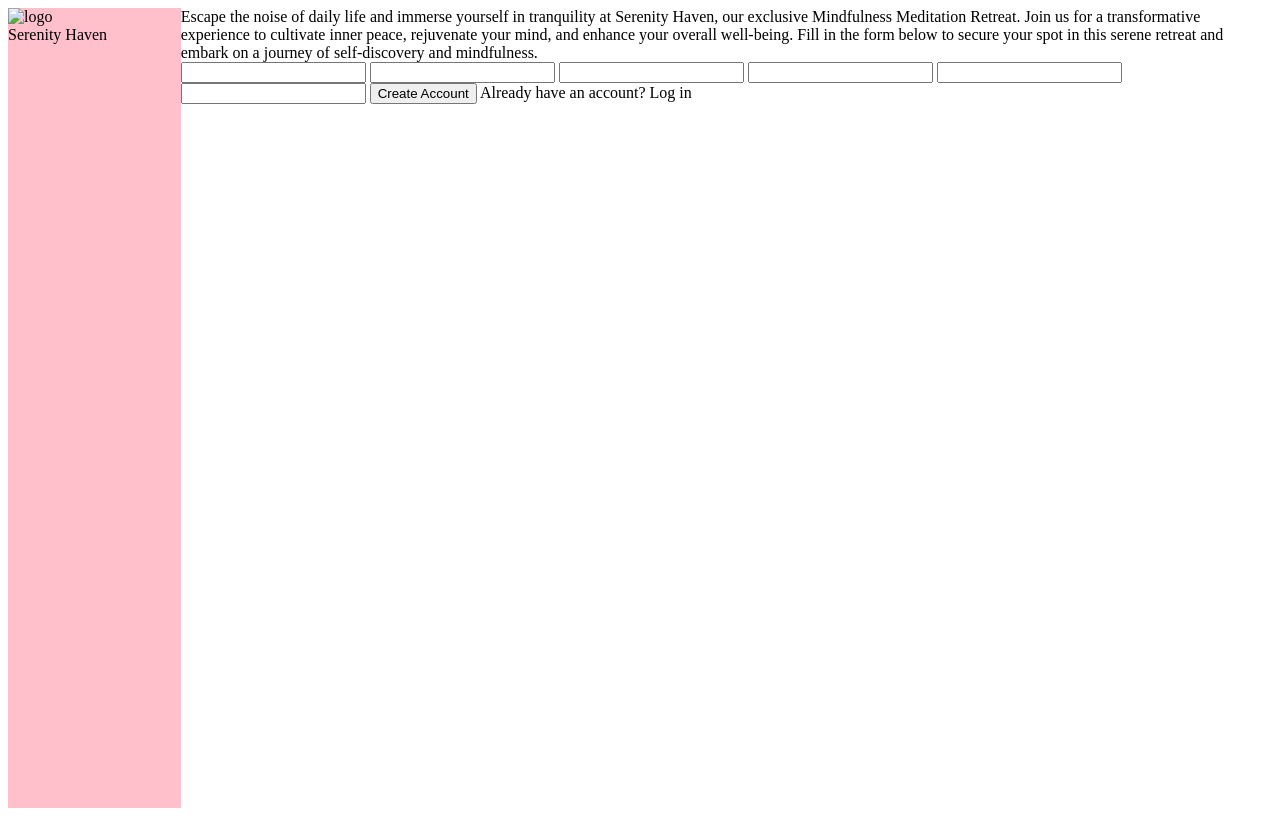
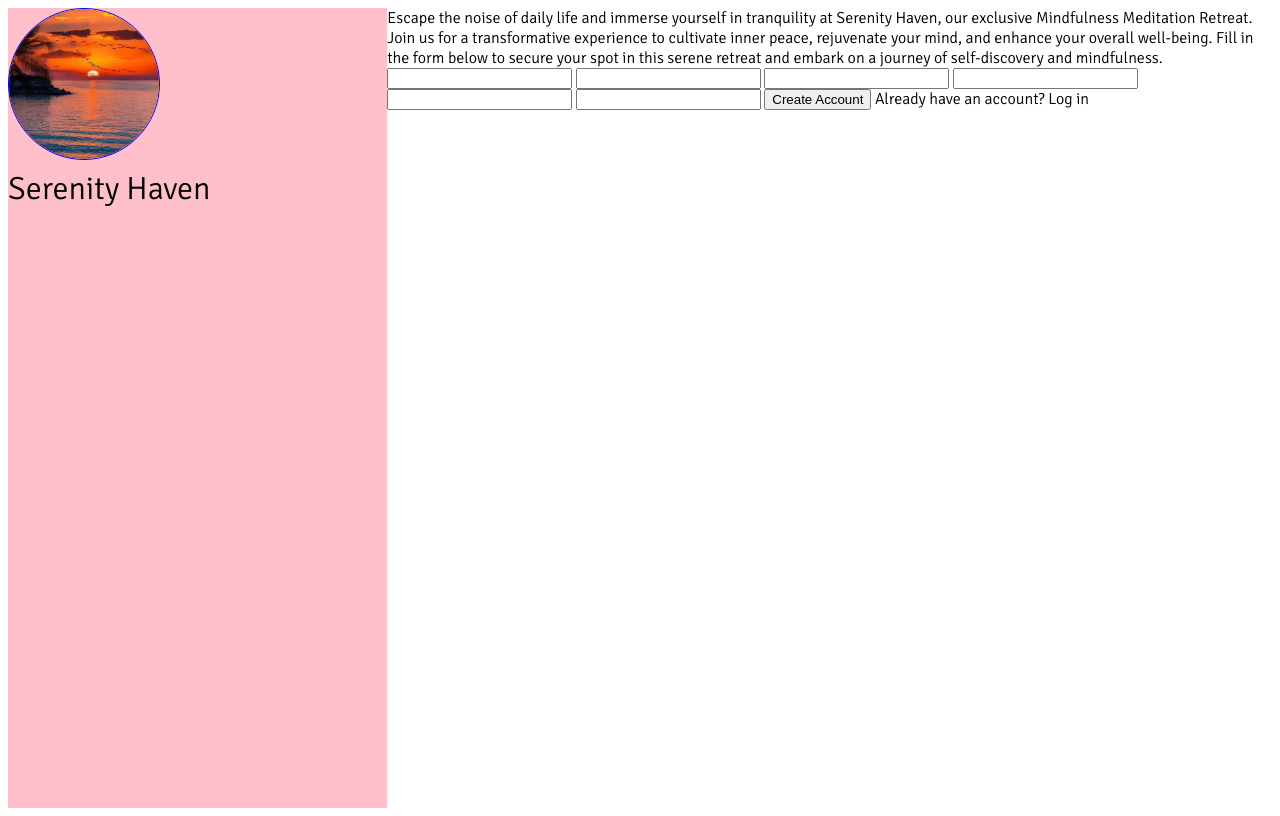
Before and after one commit to nick6850/Imaginary-Service-Sign-up-Form, a plain HTML site: page index.html in a window 1280 px wide. Drawn offline with Linux system fonts and the light colour scheme.

Commit message:
Added logo image and use 'Signika' font for a more serene feel
Incorporated a logo image into the logo section and applied the 'Signika' font to enhance the serenity and visual appeal.

```diff
--- a/index.html
+++ b/index.html
@@ -9,7 +9,7 @@
 <body>
     <main>
         <div class="logo-section">
-            <img src="" alt="logo">
+            <img src="logo.jpg" alt="logo" id="logo">
             <div class="title">Serenity Haven</div>
         </div>
         <div class="form-section">
--- a/style.css
+++ b/style.css
@@ -1,13 +1,30 @@
+@import url('https://fonts.googleapis.com/css2?family=Signika:wght@300&display=swap');
+
+
 *{
     box-sizing: content-box;
 }
 
 main {
     display: flex;
+    font-family: 'Signika', sans-serif;
 }
 
 .logo-section {
     height: 100vh;
     width: 30vw;
     background-color: pink;
+    font-size: 2em;
 }
+
+.form-section{
+    height: 100vh;
+    width: 70vw;
+}
+
+#logo {
+    height: 150px;
+    width: 150px;
+    border: 1px solid blue;
+    border-radius: 50%;
+}
```
Also changed, not shown: logo.jpg (added).
